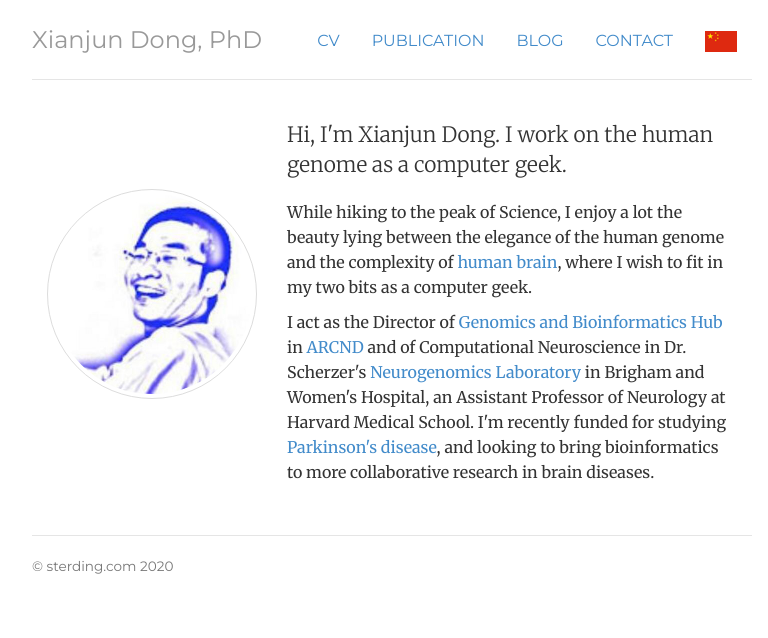
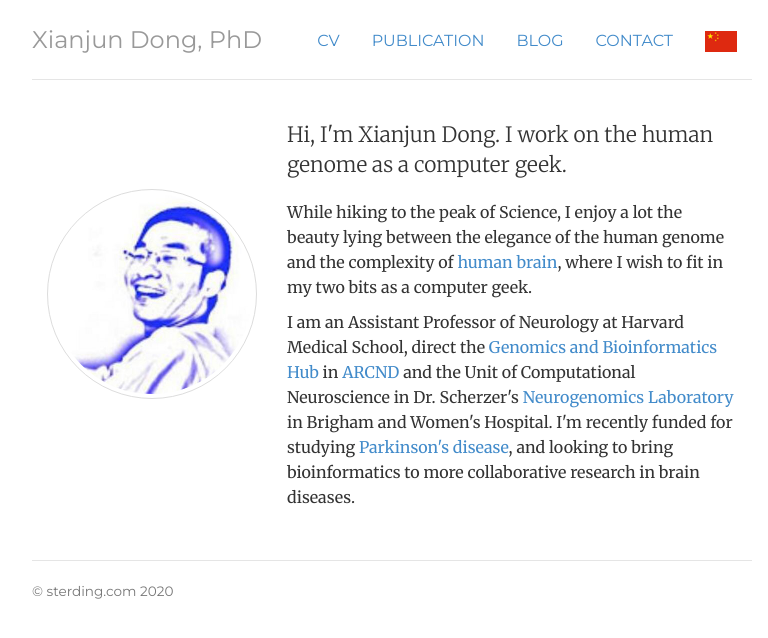
Before and after one commit to sterding/sterding.github.io, a Jekyll site: the page built from index.html, in a window 1280 px wide. Shown: the top 638 px of the page, without its empty margins (248-1016 px from the left). Built offline with Jekyll 4.4.1, drawn with Linux system fonts in a browser that asks for light colours.

Commit message:
update CV

```diff
--- a/index.html
+++ b/index.html
@@ -14,7 +14,7 @@
 	<div class="col-sm-8">
 	<p class="lead">Hi, I'm Xianjun Dong. I work on the human genome as a computer geek.</p>
 	<p>While hiking to the peak of Science, I enjoy a lot the beauty lying between the elegance of the human genome and the complexity of <a href="http://humanbraincode.org">human brain</a>, where I wish to fit in my two bits as a computer geek. </p>
-	<p>I act as the Director of <a href="http://bioinformatics.bwh.harvard.edu">Genomics and Bioinformatics Hub</a> in <a href="https://www.brighamandwomens.org/research/departments/center-for-neurologic-diseases/ann-romney-center-for-neurologic-diseases">ARCND</a> and of Computational Neuroscience in Dr. Scherzer's <a href="http://www.scherzerlaboratory.org/">Neurogenomics Laboratory</a> in Brigham and Women's Hospital, an Assistant Professor of Neurology at Harvard Medical School. I'm recently funded for studying <a href="https://www.apdaparkinson.org/research/investigators/xianjun-dong-2/">Parkinson's disease</a>, and looking to bring bioinformatics to more collaborative research in brain diseases.</p>
+	<p>I am an Assistant Professor of Neurology at Harvard Medical School, direct the <a href="http://bioinformatics.bwh.harvard.edu">Genomics and Bioinformatics Hub</a> in <a href="https://www.brighamandwomens.org/research/departments/center-for-neurologic-diseases/ann-romney-center-for-neurologic-diseases">ARCND</a> and the Unit of Computational Neuroscience in Dr. Scherzer's <a href="http://www.scherzerlaboratory.org/">Neurogenomics Laboratory</a> in Brigham and Women's Hospital. I'm recently funded for studying <a href="https://www.apdaparkinson.org/research/investigators/xianjun-dong-2/">Parkinson's disease</a>, and looking to bring bioinformatics to more collaborative research in brain diseases.</p>
 	</div>
 </div>
 
```
